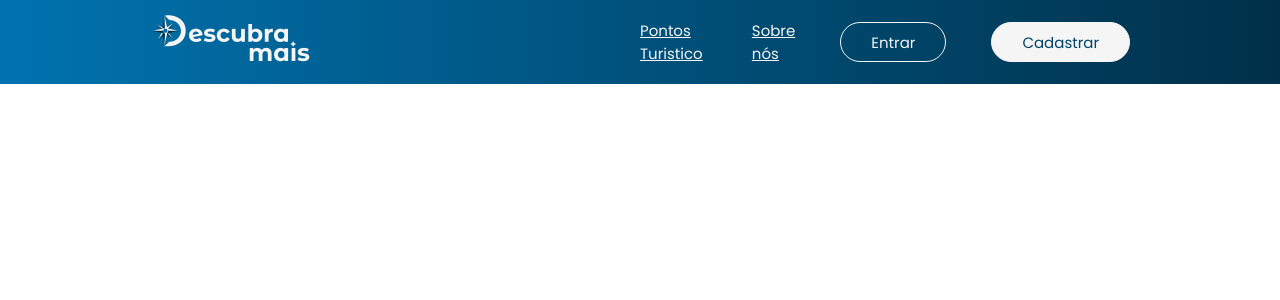
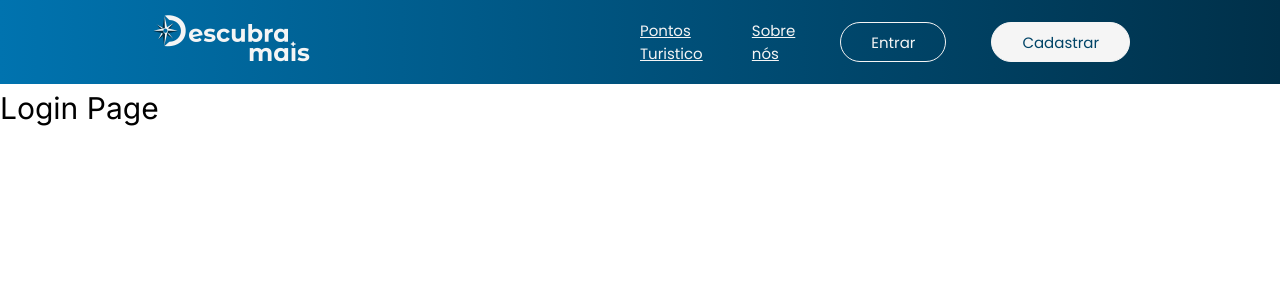
Before and after one commit to weydsonlino/descubraMais, a Vue app in the folder descubraMais/: page /login in a window 1280 px wide. Shown: the top 300 px of the page. Built offline with nearby package versions, Linux system fonts and the light colour scheme; a web font is replaced by a local one; what vue-the-mask would draw is missing.

Commit message:
feat: adicionando página de login e ajustando rotas, incluindo correção de caminho para ponto turístico

```diff
--- a/descubraMais/src/router/index.ts
+++ b/descubraMais/src/router/index.ts
@@ -28,9 +28,14 @@ const router = createRouter({
       component: () => import('../views/cadastroGuia.vue'),
     },
     {
-      path: '/AdicionarPontoTuristico',
+      path: '/adicionarPontoTuristico',
       name: 'AdicionarPontoTuristico',
       component: () => import('../views/AdicionarPontoTuristico.vue'),
+    },
+    {
+      path: '/login',
+      name: 'login',
+      component: () => import('../views/LoginView.vue'),
     },
   ],
 })
--- /dev/null
+++ b/descubraMais/src/views/LoginView.vue
@@ -0,0 +1,6 @@
+<template>
+  <main>
+    <h1>Login Page</h1>
+  </main>
+</template>
+<script setup lang="ts"></script>
```
Also changed, not shown: 1 other file (tests, documents, lock files or other folders).
